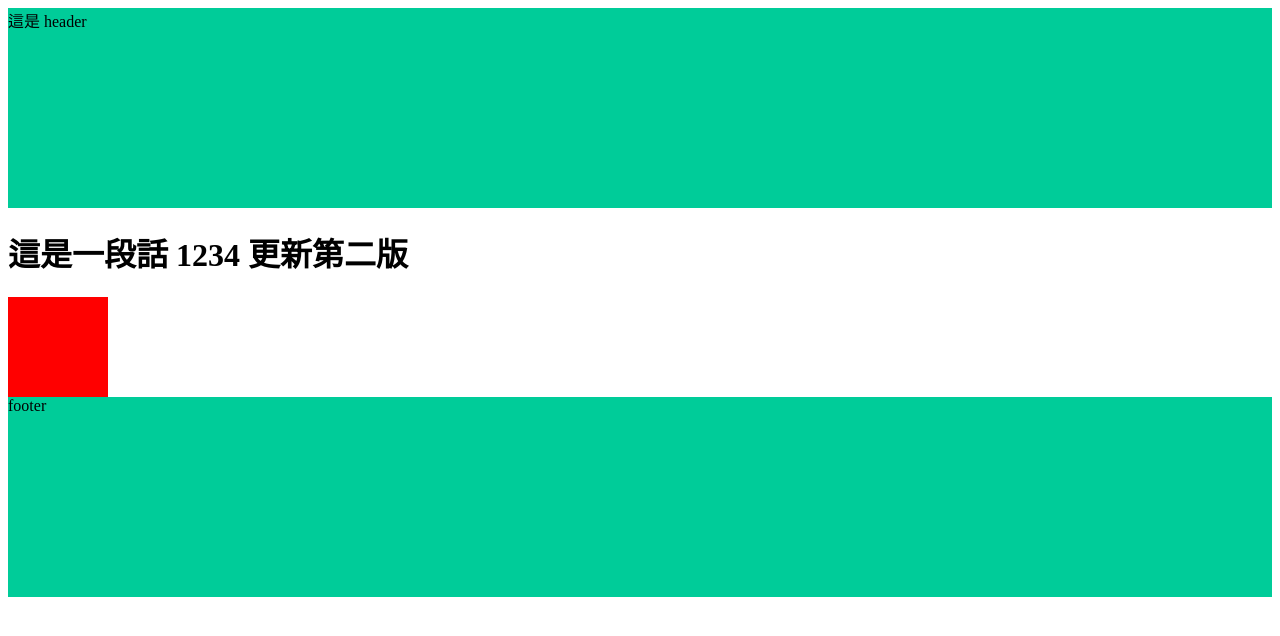
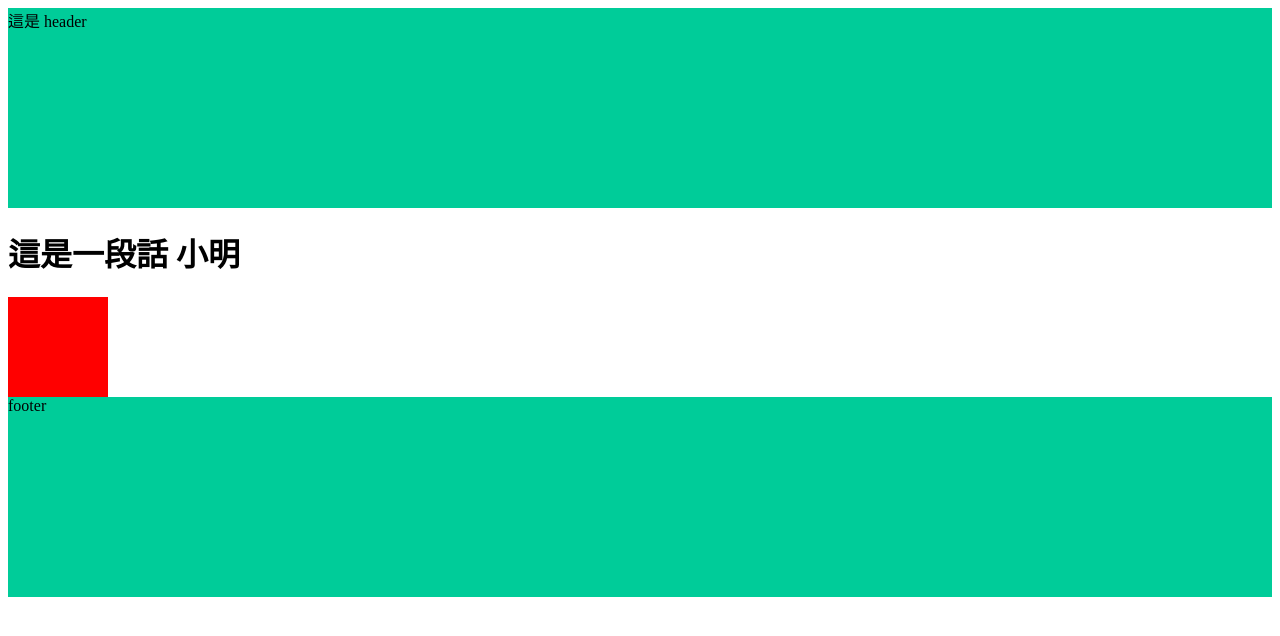
Before and after one commit to JETER-HSU/gulptest, a plain HTML site: page index.html in a window 1280 px wide. Drawn offline with Linux system fonts and the light colour scheme.

Commit message:
Update 2022-08-11T11:55:03.178Z

```diff
--- a/index.html
+++ b/index.html
@@ -16,7 +16,7 @@
 
 
 <h1>
-  這是一段話  1234  更新第二版
+  這是一段話  小明
 </h1>
 
 <div class="box"></div>
```
